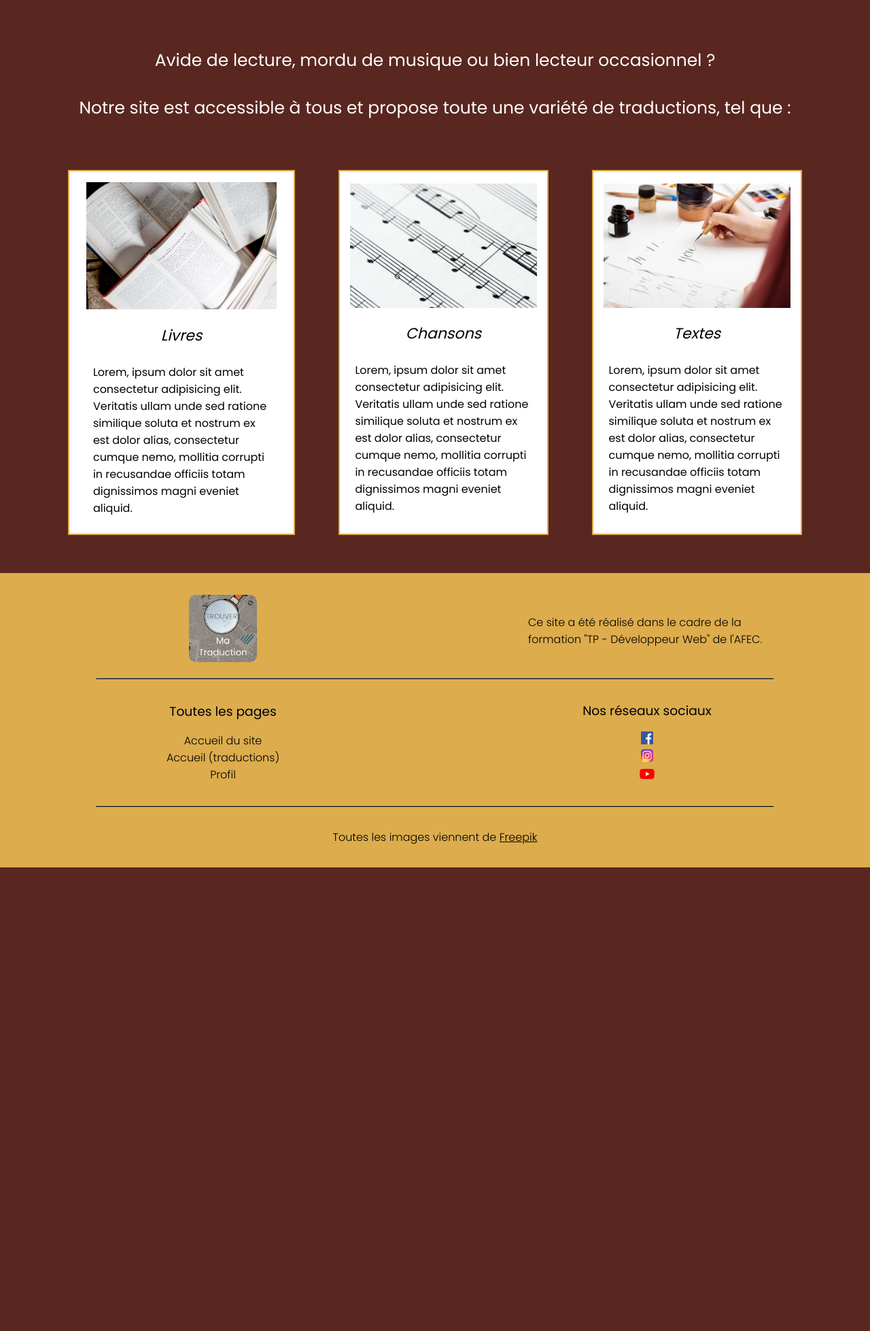
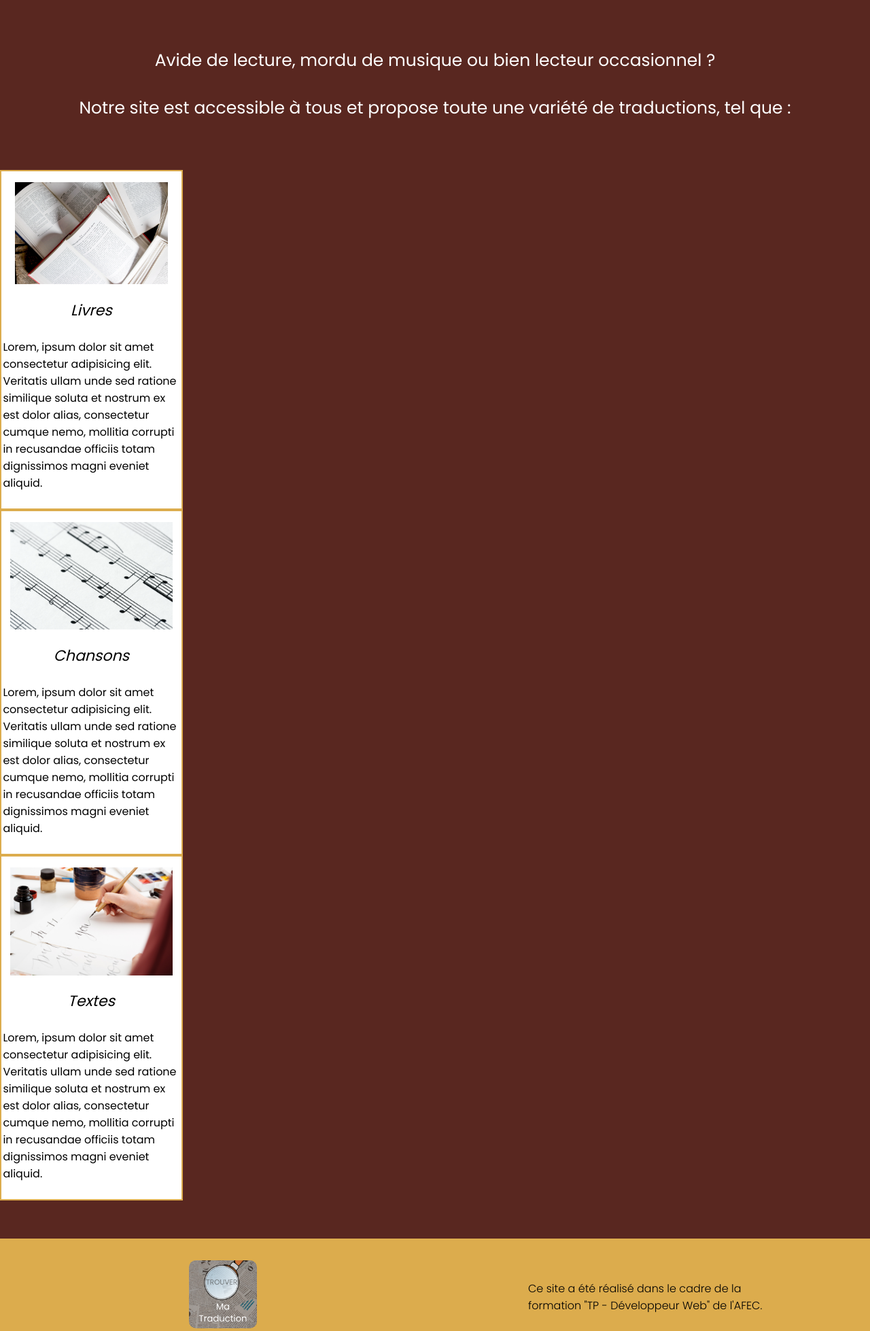
Before and after one commit to Luna-bf/Trouver-ma-traduction, a PHP site: page / in a window 1280 px wide. Shown: the part 810-2768 px from the top of the page at 68% size. Before the commit the page ends 2086 px from the top, so only its background shows below. Run offline with PHP 8.4, Linux system fonts and the light colour scheme; style sheets or scripts are compiled from the project's sources.

Commit message:
Deleted some style

```diff
--- a/assets/style/pages/_accueil.scss
+++ b/assets/style/pages/_accueil.scss
@@ -6,8 +6,9 @@
 
 /***Main**/
 .accueil-container {
-    max-width: 1080px;
-    margin: 0 auto;
+    // max-width: 1080px;
+    flex-direction: column;
+    justify-content: center;
 }
 
 .accueil-container>.translation-titles {
@@ -27,8 +28,6 @@
 }
 
 .accueil-container>.translation-parent {
-    display: flex;
-    justify-content: center;
     column-gap: 4em;
     padding-bottom: 3.5em;
 }
@@ -69,3 +68,21 @@
     max-width: 260px;
     margin: 25px 0 25px 0;
 }
+
+@media screen and (max-width: 576px) {
+    .accueil-container .translation-parent>.translation-card {
+        width: 50%;
+    }
+}
+
+@media screen and (min-width: 577px) {
+    .accueil-container .translation-parent>.translation-card {
+        width: 40%;
+    }
+}
+
+@media screen and (min-width: 768px) {
+    .accueil-container .translation-parent>.translation-card {
+        width: 21%;
+    }
+}
```
